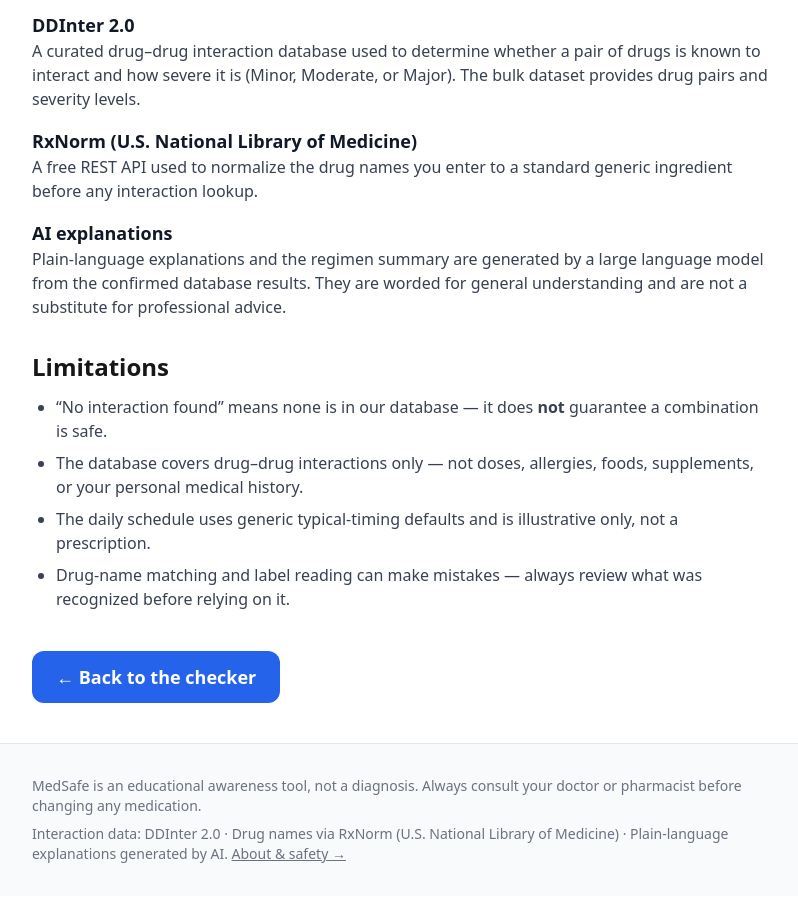
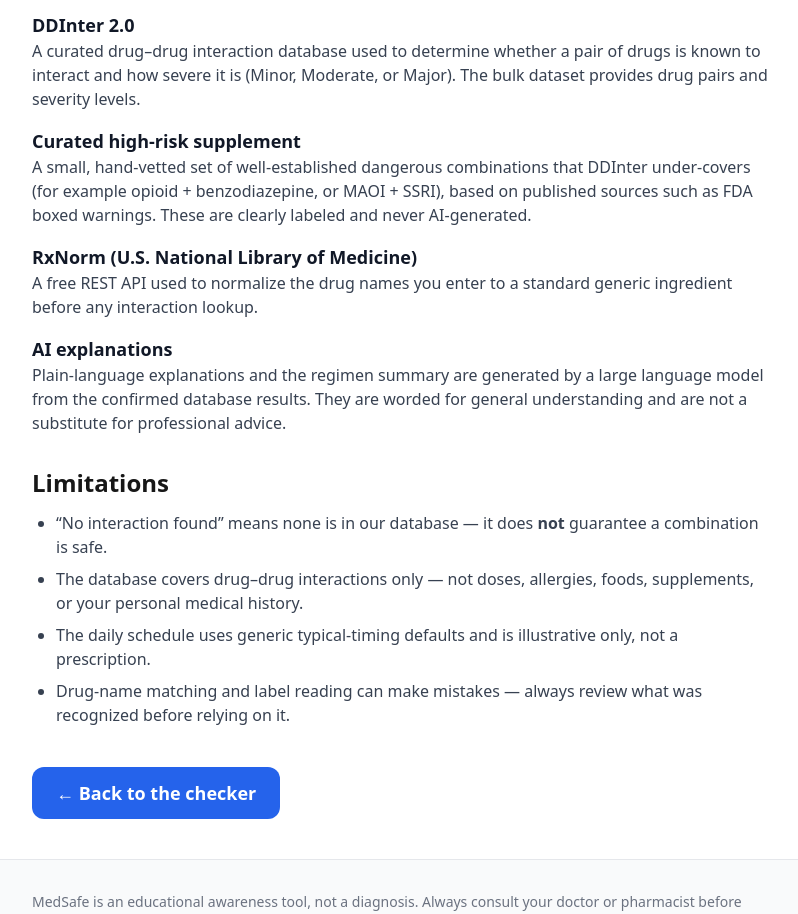
Before and after one commit to LoneEvos/MedSafe-Innovation, a Next.js app: page /about in a window 1280 px wide. Shown: the part 800-1714 px from the top of the page, without its empty margins (240-1038 px from the left). Built offline with nearby package versions, Linux system fonts and the light colour scheme.

Commit message:
Update page.tsx

```diff
--- a/app/about/page.tsx
+++ b/app/about/page.tsx
@@ -79,6 +79,17 @@
           </div>
           <div>
             <dt className="text-lg font-semibold text-gray-900">
+              Curated high-risk supplement
+            </dt>
+            <dd className="text-base">
+              A small, hand-vetted set of well-established dangerous combinations
+              that DDInter under-covers (for example opioid + benzodiazepine, or
+              MAOI + SSRI), based on published sources such as FDA boxed warnings.
+              These are clearly labeled and never AI-generated.
+            </dd>
+          </div>
+          <div>
+            <dt className="text-lg font-semibold text-gray-900">
               RxNorm (U.S. National Library of Medicine)
             </dt>
             <dd className="text-base">
```
